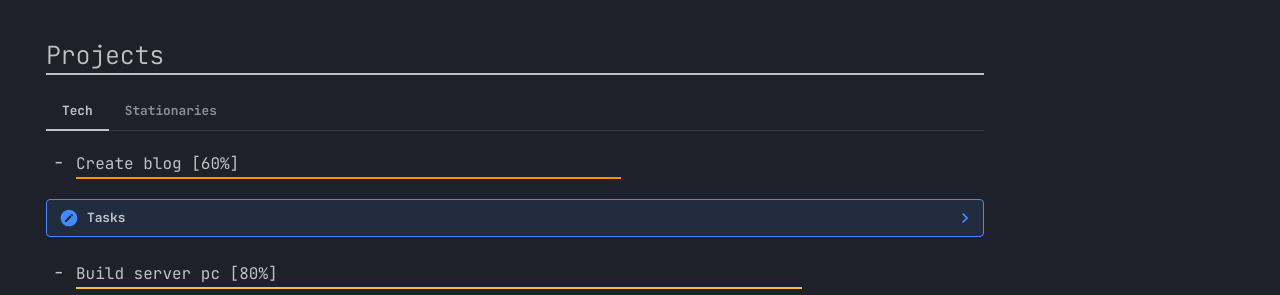
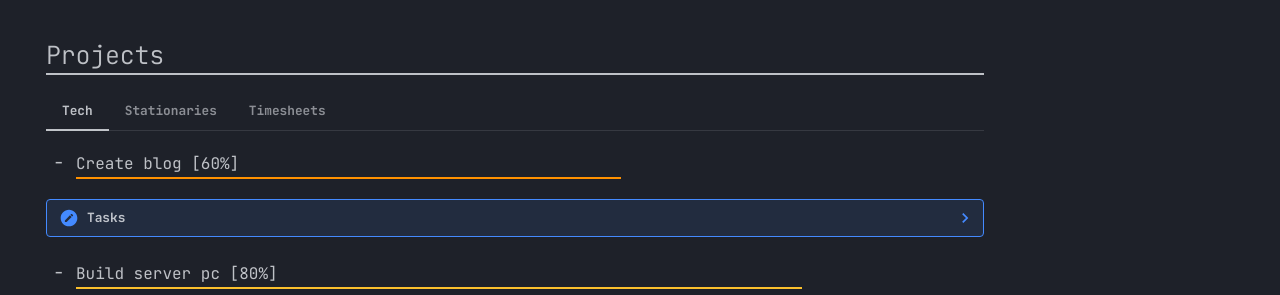
Before and after one commit to Serralq/Project-Norn, an MkDocs documentation site: the page built from docs/index.md, in a window 1280 px wide and 1031 px high. Shown: the part 480-775 px from the top of the window. Built offline with MkDocs 1.6.1 and Material for MkDocs 9.7.7, drawn with Linux system fonts in a browser that asks for light colours.

Commit message:
Add pointer to how to create new projects/reds

```diff
--- a/docs/index.md
+++ b/docs/index.md
@@ -39,6 +39,7 @@
 </div>
 
 ## Projects
+<!-- Add Reds in Roam/Norn -->
 
 === "Tech"
 
@@ -65,3 +66,11 @@
         * [ ] Get tools
             * [ ] Magnifying glass
         * [ ] Research type of architect nibs
+
+=== "Timesheets"
+
+    ??? danger "Reds"
+        <iframe width="950" height="400" src="https://docs.google.com/spreadsheets/d/e/2PACX-1vTYWKfdC4tmViTQrKmYsMzdLZ3zz3znisICGPR681QxazRzx-ubClnYANn0GrwaN6ncMjWzgD6V7FaY/pubhtml?gid=0&amp;single=true&amp;widget=true&amp;headers=false"></iframe>
+
+    ??? quote "Whites"
+        <iframe width="950" height="400" src="https://docs.google.com/spreadsheets/d/e/2PACX-1vTYWKfdC4tmViTQrKmYsMzdLZ3zz3znisICGPR681QxazRzx-ubClnYANn0GrwaN6ncMjWzgD6V7FaY/pubhtml?gid=1434088627&amp;single=true&amp;widget=true&amp;headers=false"></iframe>
```
